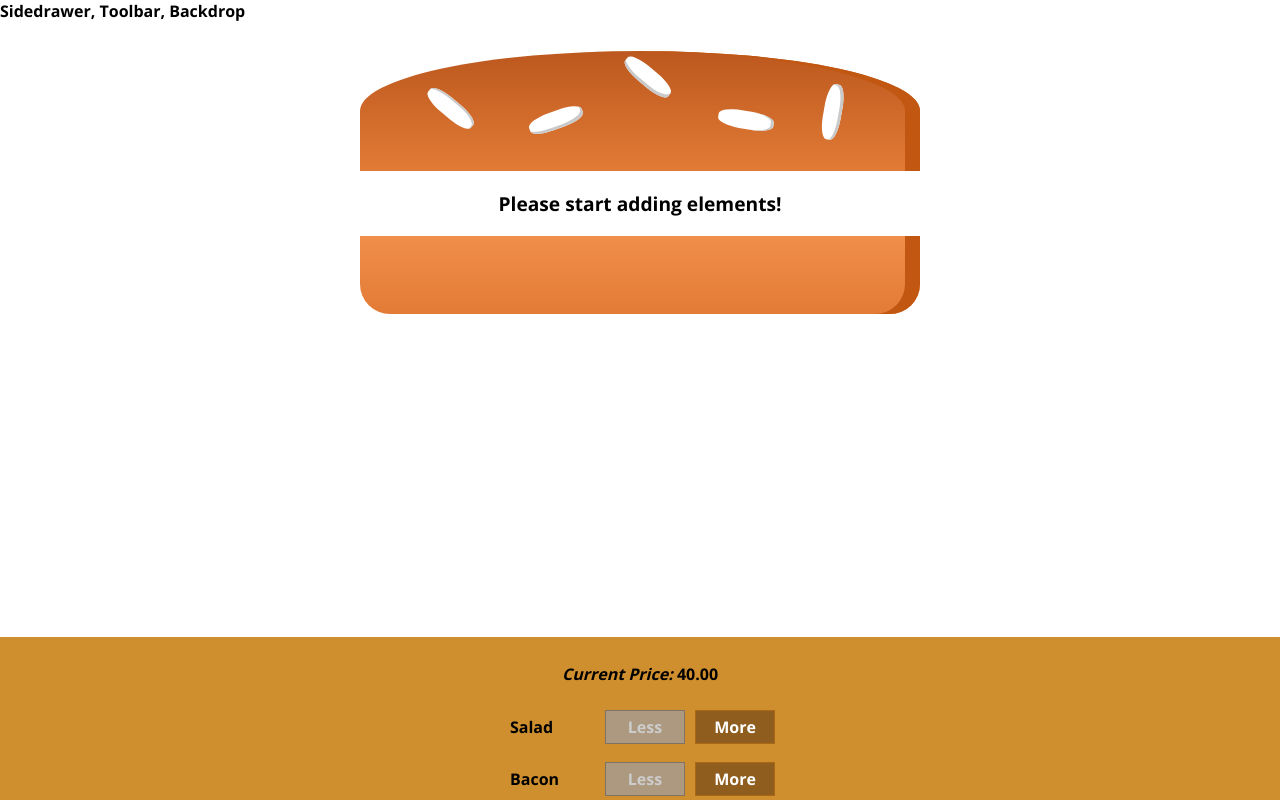
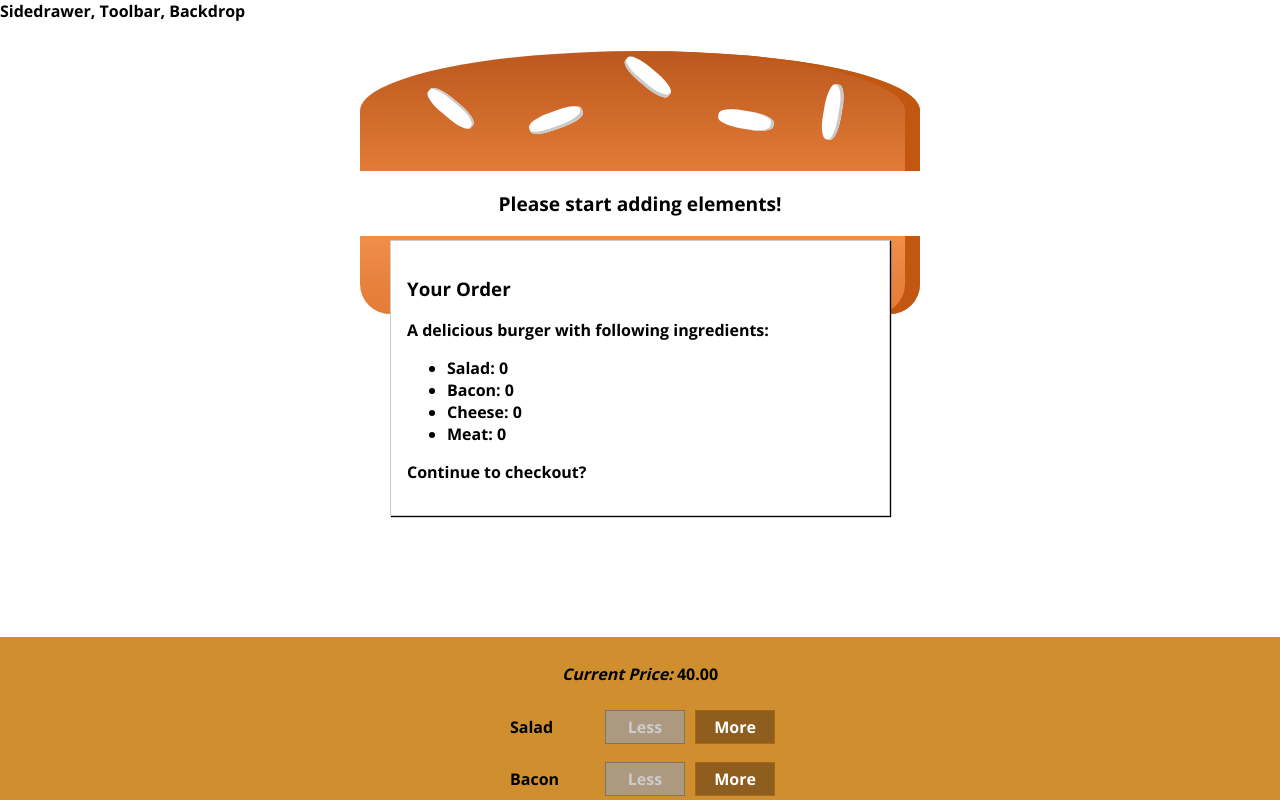
Before and after one commit to shouvik0013/React-Burger, a React app: page / in a window 1280 px wide. Shown: the top 800 px of the page. Built offline with nearby package versions, Linux system fonts and the light colour scheme.

Commit message:
Modal, Backdrop, OrderSummary added As of now OrderSummary is bare minimum

```diff
--- /dev/null
+++ b/src/components/Burger/OrderSummary/OrderSummary.js
@@ -0,0 +1,25 @@
+import React from 'react';
+import Aux from '../../../hoc/Auxiliary';
+
+const orderSummary = ( props ) => {
+    //                                  ["salad", "cheese"]
+    const ingredientSummary = Object.keys(props.ingredients)
+                    .map((element, index) => {
+                    return (<li key={element+index} >
+                                <span style={{textTransform: "capitalize"}}>{element}</span>: {props.ingredients[element]}
+                            </li>);
+                    });
+
+    return (
+        <Aux>
+            <h3>Your Order</h3>
+            <p>A delicious burger with following ingredients:</p>
+            <ul>
+                {ingredientSummary}
+            </ul>
+            <p>Continue to checkout?</p>
+        </Aux>
+    );
+};
+
+export default orderSummary;
--- /dev/null
+++ b/src/components/UI/Modal/Modal.css
@@ -0,0 +1,20 @@
+.Modal {
+    position: fixed;
+    z-index: 500;
+    background-color: white;
+    width: 70%;
+    border: 1px solid #ccc;
+    box-shadow: 1px 1px 1px black;
+    padding: 16px;
+    left: 15%;
+    top: 30%;
+    box-sizing: border-box;
+    transition: all 0.3s ease-out;
+}
+
+@media (min-width: 600px) {
+    .Modal {
+        width: 500px;
+        left: calc(50% - 250px);
+    }
+}
--- /dev/null
+++ b/src/components/UI/Modal/Modal.js
@@ -0,0 +1,11 @@
+import React from 'react';
+import classes from './Modal.css';
+
+
+const modal = ( props ) => (
+    <div className={ classes.Modal }>
+        { props.children }
+    </div>
+);
+
+export default modal;
--- a/src/containers/BurgerBuilder/BurgerBuilder.js
+++ b/src/containers/BurgerBuilder/BurgerBuilder.js
@@ -2,6 +2,8 @@
 import Aux from '../../hoc/Auxiliary';
 import Burger from '../../components/Burger/Burger';
 import BuildControls from '../../components/Burger/BuildControls/BuildControls';
+import Modal from '../../components/UI/Modal/Modal';
+import OrderSummary from '../../components/Burger/OrderSummary/OrderSummary';
 
 
 // ALWAYS USE UPPER-CASE TO INDICATE GLOBAL VARIABLE
@@ -97,6 +99,9 @@
         }
         return(
             <Aux>
+                <Modal>
+                    <OrderSummary ingredients={this.state.ingredients}/>
+                </Modal>
                 <Burger ingredients={this.state.ingredients} />
                 <BuildControls
                     ingredientAdded={this.addIngredientsHandler}
```
Also changed, not shown: src/components/UI/Backdrop/Backdrop.js (added).
